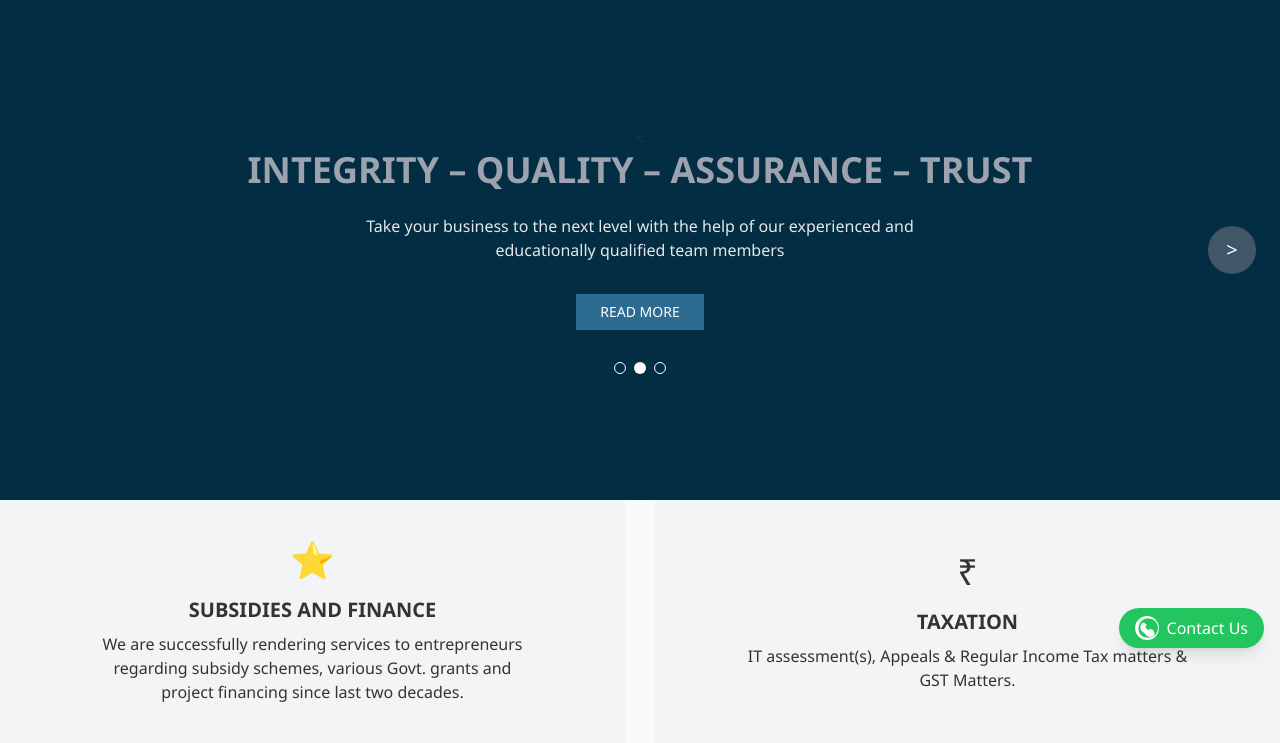
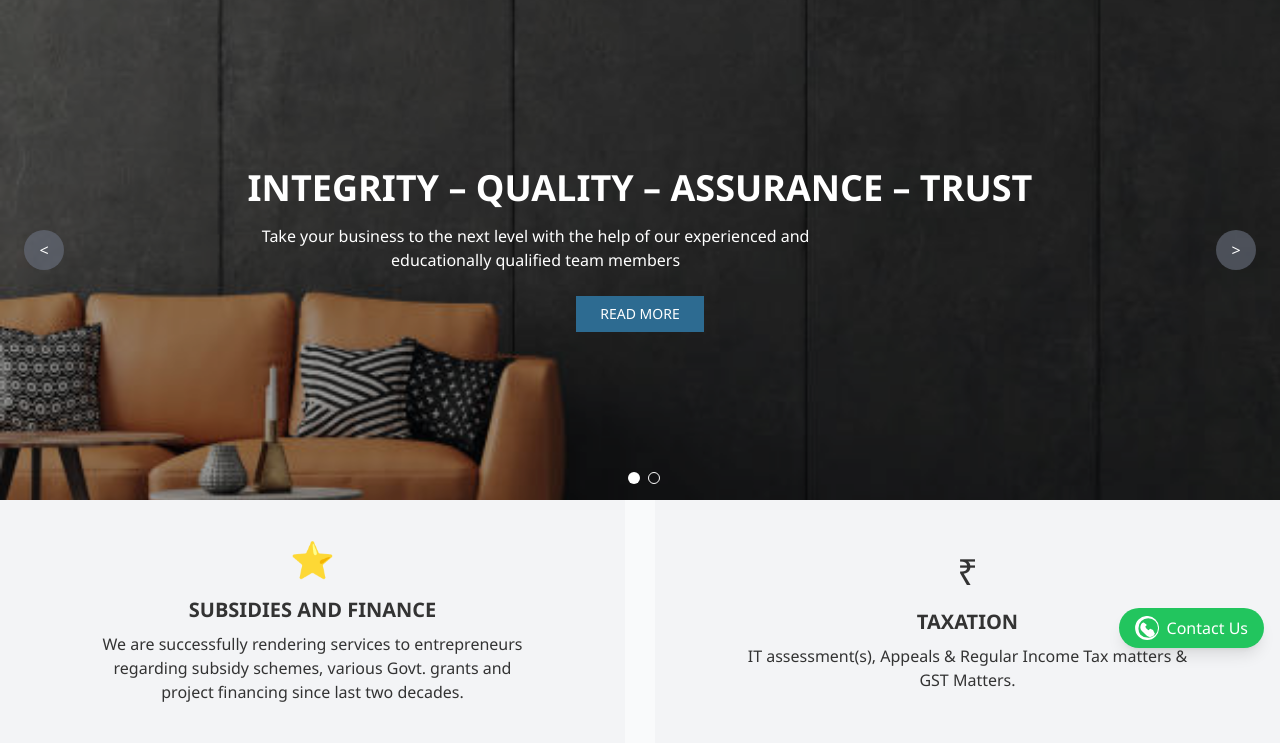
Before and after one commit to rakeshkushwaha332/bansalblog, a Node server app: page / in a window 1280 px wide. Shown: the part 136-879 px from the top of the page. Run offline with Node 20, Linux system fonts and the light colour scheme; some libraries are stand-ins or nearby versions.

Commit message:
hero image fixed

```diff
--- a/views/index.ejs
+++ b/views/index.ejs
@@ -6,6 +6,8 @@
     <title>Bansal & Agrawal Chartered Accountants</title>
     <link rel="stylesheet" href="style.css">
     <script src="https://cdn.tailwindcss.com"></script>
+    <script src="https://cdn.jsdelivr.net/npm/alpinejs@3.x.x/dist/cdn.min.js" defer></script>
+
     <script>
         tailwind.config = {
             theme: {
@@ -27,30 +29,62 @@
   <%- include('header') %>
 
  <!-- Hero Section -->
+<!-- Hero Section -->
+<section
+  x-data="{ current: 0, images: ['/images/index/heroimg2.jpg', '/images/index/heroim.jpg'] }"
+  x-init="setInterval(() => current = (current + 1) % images.length, 5000)"
+  class="relative flex flex-col items-center justify-center text-center h-[500px] px-4 overflow-hidden"
+  style="background-color: #032d42;"
+>
 
- <section class="relative flex flex-col items-center justify-center text-center h-[500px] px-4" style="background-color: #032d42;>
+  <!-- Sliding Background Image -->
+  <template x-for="(img, index) in images" :key="index">
+    <div
+      x-show="current === index"
+      x-transition:enter="transition-opacity duration-1000"
+      x-transition:enter-start="opacity-0"
+      x-transition:enter-end="opacity-100"
+      class="absolute top-0 left-0 w-full h-full bg-cover bg-center z-0"
+      :style="`background-image: url(${img})`"
+    ></div>
+  </template>
+
+  <!-- Overlay -->
+  <div class="absolute top-0 left-0 w-full h-full bg-black bg-opacity-40 z-10"></div>
+
   <!-- Arrows -->
-  <button class="absolute left-6 top-1/2 transform -translate-y-1/2 bg-gray-500/60 text-white w-12 h-12 rounded-full text-xl">&lt;</button>
-  <button class="absolute right-6 top-1/2 transform -translate-y-1/2 bg-gray-500/60 text-white w-12 h-12 rounded-full text-xl">&gt;</button>
+  <button
+    @click="current = (current - 1 + images.length) % images.length"
+    class="absolute left-6 top-1/2 transform -translate-y-1/2 bg-gray-500/60 text-white w-10 h-10 rounded-full z-20"
+  >&lt;</button>
+  <button
+    @click="current = (current + 1) % images.length"
+    class="absolute right-6 top-1/2 transform -translate-y-1/2 bg-gray-500/60 text-white w-10 h-10 rounded-full z-20"
+  >&gt;</button>
 
   <!-- Content -->
-  <h1 class="text-3xl md:text-4xl font-bold text-gray-400 mb-6">INTEGRITY – QUALITY – ASSURANCE – TRUST</h1>
-  <p class="max-w-xl mb-8 text-sm md:text-base text-gray-200">
-    Take your business to the next level with the help of our experienced and educationally qualified team members
-  </p>
-
-  <!-- Read More Button -->
-  <a href="#" class="relative inline-block px-6 py-2 bg-[#2D6B91] hover:bg-[#3c7ca5] text-white text-sm font-medium">
-    READ MORE
-  </a>
+  <div class="relative z-20 text-white">
+    <h1 class="text-3xl md:text-4xl font-bold mb-4">INTEGRITY – QUALITY – ASSURANCE – TRUST</h1>
+    <p class="max-w-xl mb-6 text-sm md:text-base">
+      Take your business to the next level with the help of our experienced and educationally qualified team members
+    </p>
+    <a href="#" class="inline-block px-6 py-2 bg-[#2D6B91] hover:bg-[#3c7ca5] text-white text-sm font-medium">
+      READ MORE
+    </a>
+  </div>
 
   <!-- Dots -->
-  <div class="flex space-x-2 mt-8">
-    <div class="w-3 h-3 rounded-full border border-white"></div>
-    <div class="w-3 h-3 rounded-full bg-white"></div>
-    <div class="w-3 h-3 rounded-full border border-white"></div>
+  <div class="absolute bottom-4 flex space-x-2 z-20">
+    <template x-for="(img, index) in images" :key="index">
+      <div
+        @click="current = index"
+        :class="current === index ? 'bg-white' : 'border border-white'"
+        class="w-3 h-3 rounded-full cursor-pointer"
+      ></div>
+    </template>
   </div>
 </section>
+
   <!-- hero sectiomn  -->
   <div class="grid grid-cols-1 md:grid-cols-2">
     <!-- Subsidies and Finance -->
```
